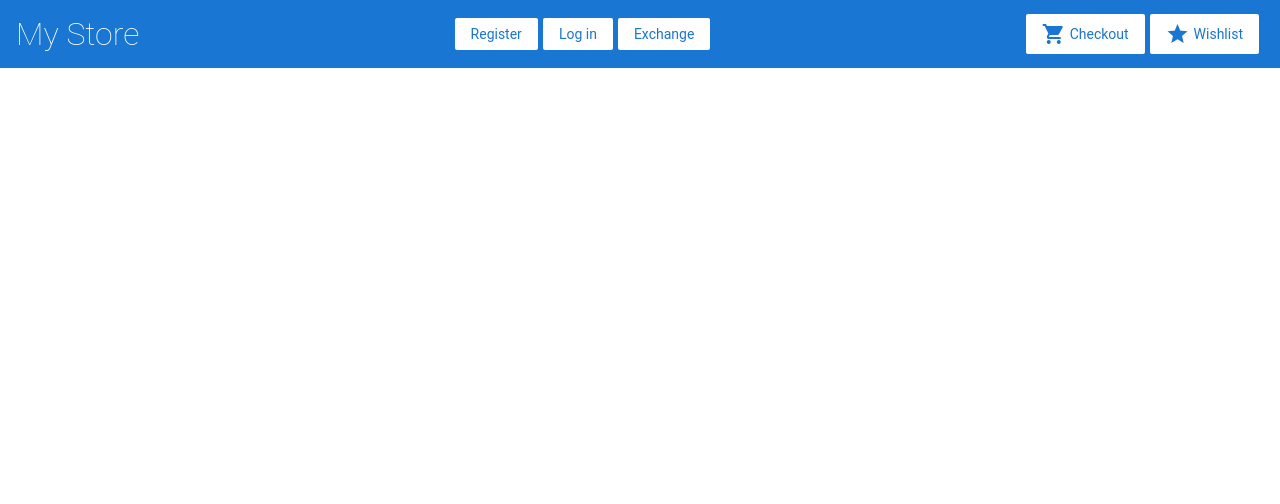
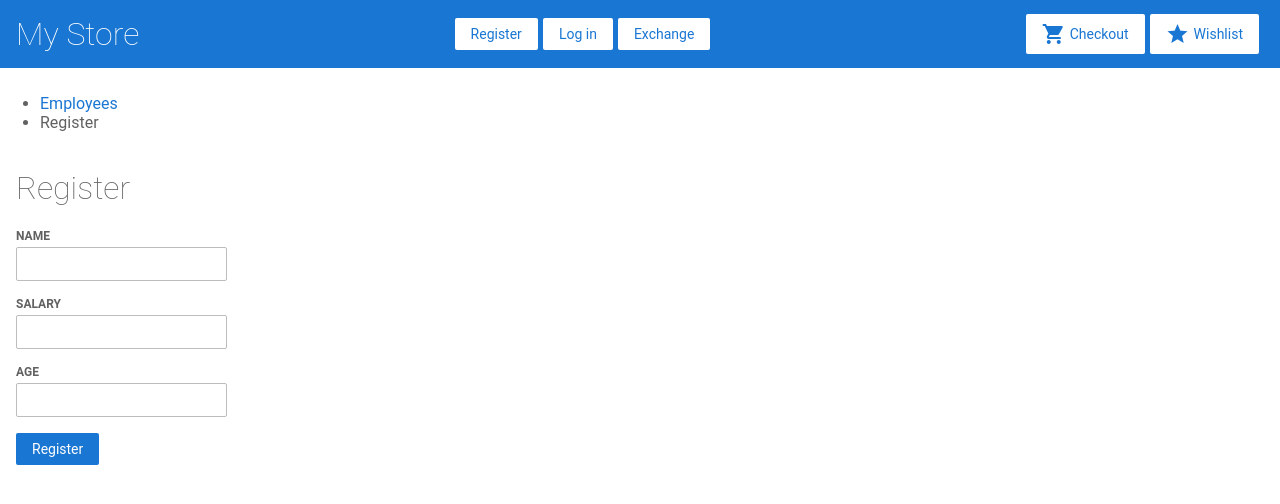
Before and after one commit to TornikeJ/angular-tutorial-first, an Angular app: page /employee/register in a window 1280 px wide. Before the commit this address led to /. Shown: the top 504 px of the page. Built offline with nearby package versions, Linux system fonts and the light colour scheme.

Commit message:
feat(Http-task-1): Finish practice

```diff
--- a/src/app/app.module.ts
+++ b/src/app/app.module.ts
@@ -26,6 +26,7 @@ import { AuthGuard } from './auth.guard';
 import { LoginComponent } from './login/login.component';
 import { LoginGuard } from './login.guard';
 import { EmployeesComponent } from './employees/employees.component';
+import { EmployeeRegisterComponent } from './employee-register/employee-register.component';
 
 @NgModule({
   declarations: [
@@ -48,7 +49,8 @@ import { EmployeesComponent } from './employees/employees.component';
     AdminComponent,
     GuardComponent,
     LoginComponent,
-    EmployeesComponent
+    EmployeesComponent,
+    EmployeeRegisterComponent
   ],
   imports: [
     BrowserModule,
@@ -72,6 +74,7 @@ import { EmployeesComponent } from './employees/employees.component';
       { path: 'guard', data: { name: 'Guard' }, component: GuardComponent },
       { path: 'login', data: { name: 'Log in' }, component: LoginComponent },
       { path: 'employees', data: { name: 'Employees' }, component: EmployeesComponent },
+      { path: 'employee/register', data: { name: 'Employees Register' }, component: EmployeeRegisterComponent }
     ]),
     ReactiveFormsModule,
     FormsModule
--- /dev/null
+++ b/src/app/employee-register/employee-register.component.html
@@ -0,0 +1,34 @@
+<h1>Register</h1>
+
+<form [formGroup]="registerForm" (ngSubmit)="onSubmit(registerForm)">
+    <div>
+        <label>name</label>
+        <input type="text" required formControlName="name">
+    </div>
+    <div>
+        <label>Salary</label>
+        <input type="number" required ng-required= "true" formControlName="salary">
+    </div>
+    <div>
+        <label>Age</label>
+        <input type="number" required formControlName="age">
+    </div>
+    <button class="button" type="submit">Register</button>
+</form>
+
+
+<div *ngIf="name.invalid && (name.dirty || name.touched)">
+  <div *ngIf="name.errors.required">
+    Name is required.
+  </div>
+</div>
+<div *ngIf="age.invalid && (age.dirty || age.touched)">
+  <div *ngIf="age.errors.required">
+    Age is required.
+  </div>
+</div>
+<div *ngIf="salary.invalid && (salary.dirty || salary.touched)">
+  <div *ngIf="salary.errors.required">
+    Salary is required.
+  </div>
+</div>
--- /dev/null
+++ b/src/app/employee-register/employee-register.component.ts
@@ -0,0 +1,46 @@
+import { Component, OnInit } from '@angular/core';
+import { FormBuilder, Validators, FormControl } from '@angular/forms';
+import { EmployeesService } from '../employees.service';
+
+@Component({
+  selector: 'app-employee-register',
+  templateUrl: './employee-register.component.html',
+  styleUrls: ['./employee-register.component.scss']
+})
+export class EmployeeRegisterComponent implements OnInit {
+  registerForm;
+  constructor(
+    private formBuilder: FormBuilder,
+    private employeeService: EmployeesService) { }
+
+  ngOnInit() {
+    this.registerForm = this.formBuilder.group({
+      name: [''],
+      salary: [''],
+      age: [''],
+    }, {
+      });
+
+  }
+
+  onSubmit(form) {
+    if (form.status === 'VALID') {
+      this.employeeService.addEmployees(form.value).subscribe();
+      form.reset();
+    } else {
+      window.alert('Fill required fields');
+    }
+  }
+
+
+  get name() {
+    return this.registerForm.get('name') as FormControl;
+  }
+  get age() {
+    return this.registerForm.get('age') as FormControl;
+  }
+  get salary() {
+    return this.registerForm.get('salary') as FormControl;
+  }
+
+}
--- a/src/app/employees.service.ts
+++ b/src/app/employees.service.ts
@@ -1,12 +1,27 @@
 import { Injectable } from '@angular/core';
 import { HttpClient } from '@angular/common/http';
 import { map } from 'rxjs/operators';
+import { Observable } from 'rxjs';
 
 interface IEmployee {
   id: string;
   employee_name: string;
   employee_salary: string;
   employee_age: string;
+}
+interface AddEmployee {
+  name: {
+    type: string,
+    required: true
+  };
+  salary: {
+    type: number,
+    required: true
+  };
+  age: {
+    type: number,
+    required: true
+  };
 }
 
 @Injectable({
@@ -37,4 +52,10 @@ export class EmployeesService {
         return employeesTransformed;
       }));
   }
+
+  addEmployees(employee: AddEmployee): Observable<AddEmployee> {
+    const url = `${this.host}/create`;
+
+    return this.httpClient.post<AddEmployee>(url, employee);
+  }
 }
```
Also changed, not shown: src/app/register/register.component.ts (+0 -13 lines), src/app/employee-register/employee-register.component.scss (added).
